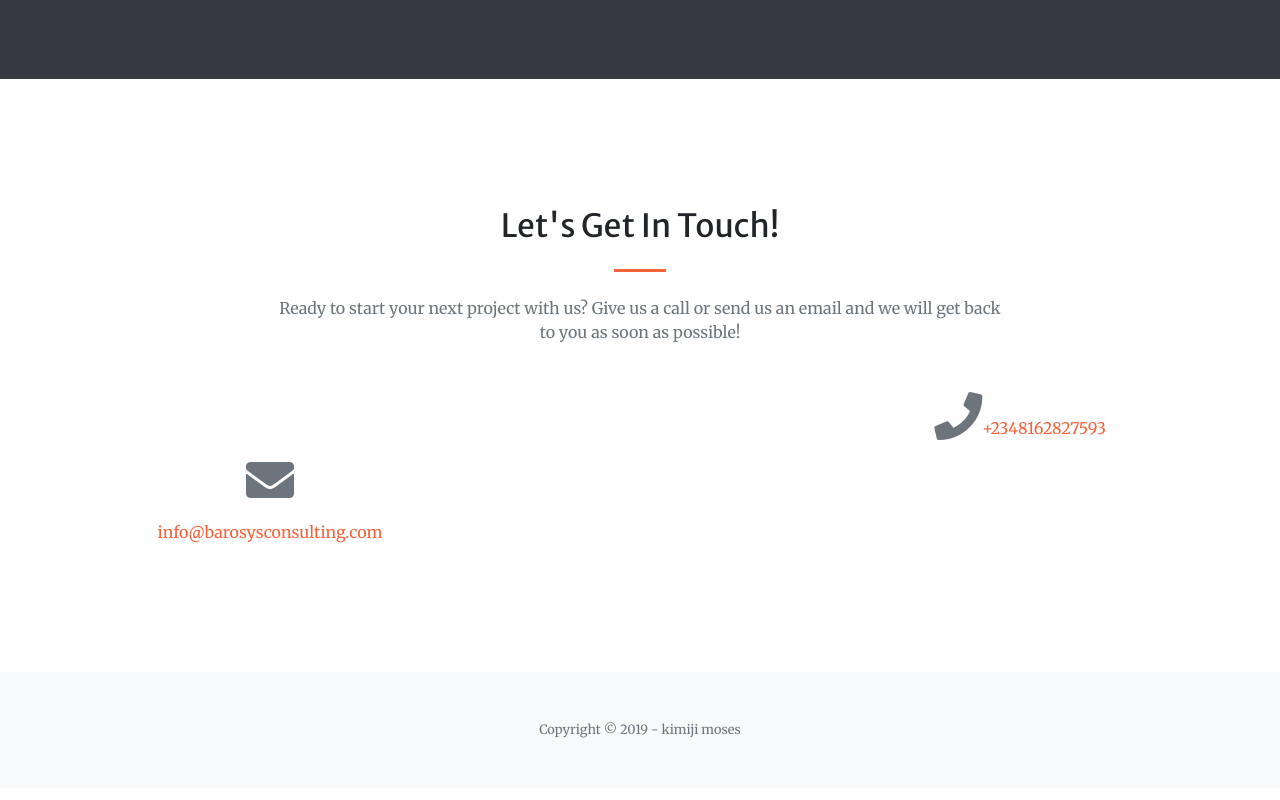
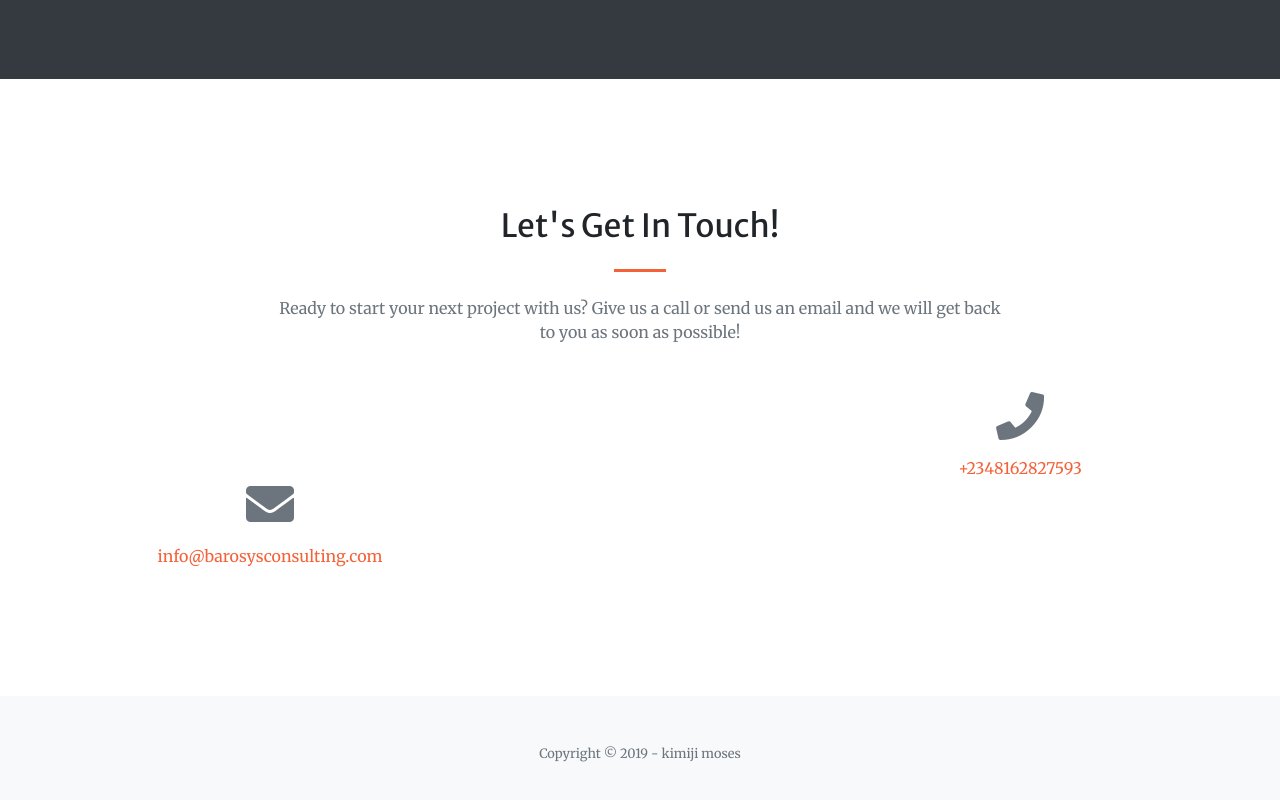
Before and after one commit to kimijimoses/kimijimoses.github.io, a website with bundled scripts: page index.html in a window 1280 px wide. Shown: the part 2800-3600 px from the top of the page. Built offline with nearby package versions, Linux system fonts and the light colour scheme.

Commit message:
Update index.html

```diff
--- a/index.html
+++ b/index.html
@@ -227,7 +227,8 @@
       </div>
       <div class="row">
         <div class="col-lg-4 ml-auto text-center mb-5 mb-lg-0">
-          <a class="d-block" href="tel:+2348162827593"><i class="fas fa-phone fa-3x mb-3 text-muted"></i>+2348162827593</a>
+          <i class="fas fa-phone fa-3x mb-3 text-muted">
+          <a class="d-block" href="tel:+2348162827593"></i>+2348162827593</a>
         </div>
         </div>
         <div class="col-lg-4 mr-auto text-center">
```
